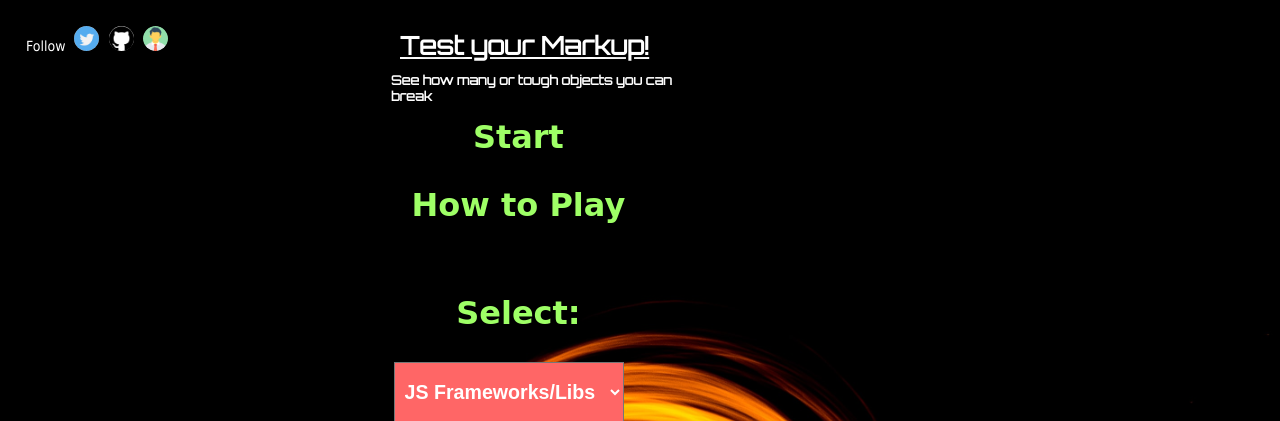
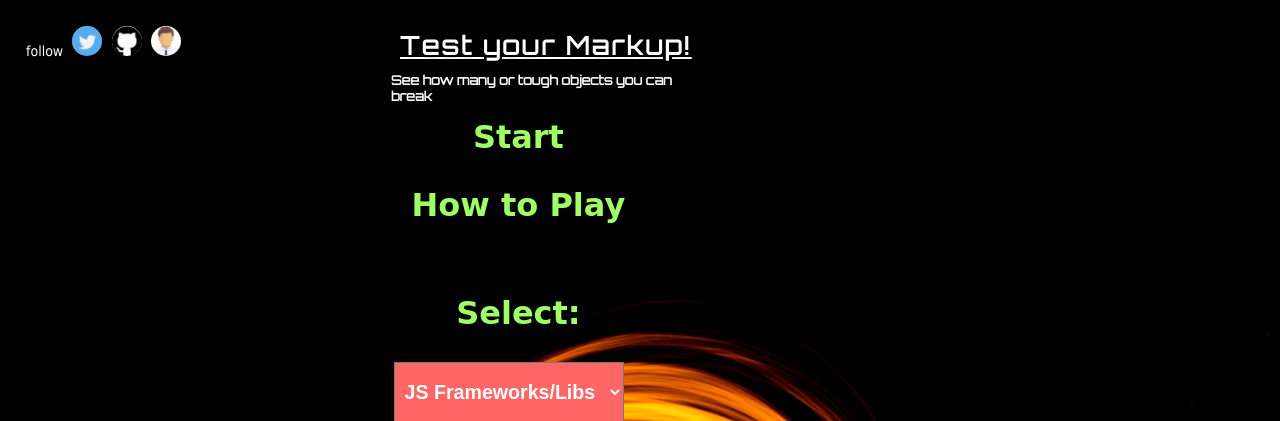
Before and after one commit to felipenmoura/test-your-markup, a PHP site: page / in a window 1280 px wide. Shown: the top 421 px of the page. Run offline with PHP 8.4, Linux system fonts and the light colour scheme; some web fonts are replaced.

Commit message:
changing the felipenmoura.com  link icon
changing the size of link icon images also added some font weight to h1 element

```diff
--- a/index.html
+++ b/index.html
@@ -113,16 +113,17 @@
     </div>
 
     <div id='share-buttons'>
-        <span>Follow <a href="https://twitter.com/felipenmoura" target="_blank">
-            <img src="twitter.jpg" alt="twiiter image" height="25px" width="25px">
-                    </a>
+        <span>follow
+            <a href="https://twitter.com/felipenmoura" target="_blank">
+                   <img src="twitter.jpg" alt="twiiter image" height="30px" width="30px">
+            </a>
         </span>
         <span> <a href="https://github.com/felipenmoura/test-your-markup" target="_blank">
-                  <img src="github-logo.jpg" alt="github" height="25px" width="25px"/>
+                  <img src="github-logo.jpg" alt="github" height="30px" width="30px"/>
               </a>
         </span>
         <span> <a href="https://felipenmoura.com/labs" target="_blank">
-            <img src="man.jpg" alt="image of man" height="25px" width="25px">
+            <img src="man1.jpg" alt="image of man" height="30px" width="30px">
                  </a>
         </span>
         <!--<div class="fb-like" data-href="http://felipenmoura.org/projects/test-your-markup/index.html" data-layout="button" data-action="like" data-show-faces="true" data-share="true"></div>-->
--- a/styles/test-your-markup.css
+++ b/styles/test-your-markup.css
@@ -50,6 +50,8 @@ h1 {
     position: relative;
     right: 560px;
     margin-top: 10px;
+    letter-spacing: 0.1em;
+    font-weight: 700px;
 }
 
 h2 {
```
Also changed, not shown: man1.jpg (added).
